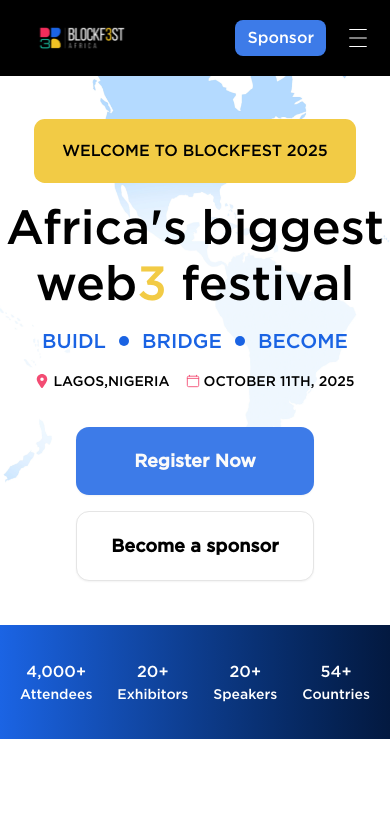
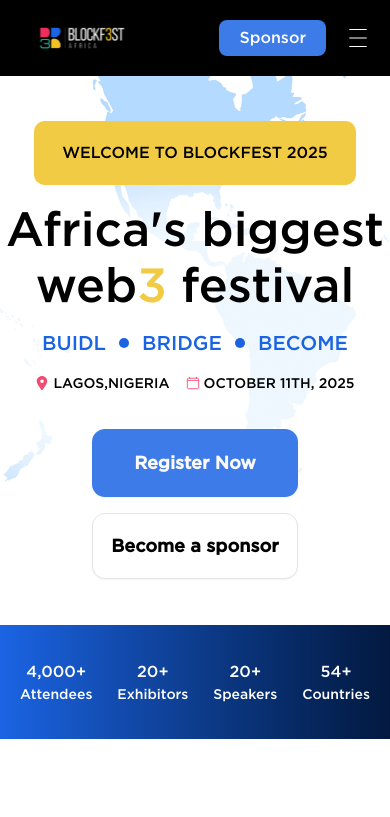
Before and after one commit to mandatedisrael/Blockfest-frontend, a Next.js app: page / in a window 390 px wide. Shown: the top 817 px of the page. Built offline with nearby package versions, Linux system fonts and the light colour scheme.

Commit message:
feat: changes

```diff
--- a/components/home/countdown-gallery.tsx
+++ b/components/home/countdown-gallery.tsx
@@ -21,7 +21,7 @@
           </div>
           <div className="bg-gray-300 rounded-[24px] h-[300px] lg:h-[446px] flex-1 lg:basis-[60%] overflow-hidden">
             <Image
-              src="/images/img2.webp"
+              src="/images/img7.webp"
               alt=""
               width={700}
               height={446}
--- a/components/home/hero.tsx
+++ b/components/home/hero.tsx
@@ -3,6 +3,7 @@
 import { IoCalendarClearOutline } from "react-icons/io5";
 import { Button } from "../ui/button";
 import React from "react";
+import Link from "next/link";
 
 export function HeroSection() {
   return (
@@ -36,12 +37,12 @@
           <Button className="font-semibold text-lg lg:text-[22px] rounded-[13px] p-[34px] w-full md:w-fit">
             Register Now
           </Button>
-          <Button
-            variant={"outline"}
-            className="font-semibold text-lg lg:text-[22px] rounded-[13px] p-[34px] w-full md:w-fit"
+          <Link
+            href="mailto:partnership@blockfestafrica.com"
+            className="font-semibold text-lg lg:text-[22px] rounded-[13px] p-[18px]  w-full md:w-fit  border bg-background shadow-xs hover:bg-accent hover:text-accent-foreground dark:bg-input/30 dark:border-input dark:hover:bg-input/50 text-black"
           >
             Become a sponsor
-          </Button>
+          </Link>
         </div>
       </div>
     </section>
--- a/components/home/partners.tsx
+++ b/components/home/partners.tsx
@@ -1,3 +1,4 @@
+import Link from "next/link";
 import { Button } from "../ui/button";
 import React from "react";
 
@@ -33,12 +34,12 @@
           <Button className="font-semibold text-lg xl:text-[22px] rounded-[13px] p-[34px] md:w-fit w-full border border-[#3D7BE8] bg-[#3D7BE8] text-white">
             Register Now
           </Button>
-          <Button
-            variant={"secondary"}
-            className="font-semibold text-lg xl:text-[22px] rounded-[13px] p-[34px] text-white border border-white md:w-fit w-full"
+          <Link
+            href="mailto:partnership@blockfestafrica.com"
+            className="font-semibold text-black text-lg lg:text-[22px] rounded-[13px] p-[18px]  w-full md:w-fit  border bg-background shadow-xs hover:bg-accent hover:text-accent-foreground dark:bg-input/30 dark:border-input dark:hover:bg-input/50"
           >
             Become a sponsor
-          </Button>
+          </Link>
         </div>
       </div>
     </section>
--- a/components/shared/navbar.tsx
+++ b/components/shared/navbar.tsx
@@ -1,35 +1,30 @@
+"use client";
 import Image from "next/image";
 import React from "react";
-import { Button } from "../ui/button";
 import { Menu } from "@/types";
-import Link from "next/link";
-import { Sheet, SheetClose, SheetContent,SheetTrigger } from "../ui/sheet";
+import { Sheet, SheetClose, SheetContent, SheetTrigger } from "../ui/sheet";
 import { CiMenuBurger } from "react-icons/ci";
 import { AiOutlineClose } from "react-icons/ai";
 import localFont from "next/font/local";
+import Link from "next/link";
 
 const Gotham = localFont({
   src: "../../app/fonts/Gotham-Medium.otf",
 });
 
 const navbarMenu: Menu[] = [
-  {
-    title: "Home",
-    path: "#home",
-  },
-  {
-    title: "About",
-    path: "#about",
-  },
-  {
-    title: "Speakers",
-    path: "#speakers",
-  },
-  {
-    title: "Contact",
-    path: "#contact",
-  },
+  { title: "Home", path: "home" },
+  { title: "About", path: "about" },
+  { title: "Speakers", path: "speakers" },
+  // removed Contact from here
 ];
+
+const scrollToSection = (id: string) => {
+  const el = document.getElementById(id);
+  if (el) {
+    el.scrollIntoView({ behavior: "smooth", block: "start" });
+  }
+};
 
 const Navbar = () => {
   return (
@@ -41,26 +36,35 @@
         alt="Logo"
         width={140}
         height={38}
-        className="xl:w-[140px] xl:h-[38px] xl:aspect-[140/38] aspect-[124/24] w-[124px] h-[24px]"
+        className="xl:w-[140px] xl:h-[38px] xl:aspect-[140/38] aspect-[124/24] w-[124px] h-[24px] "
       />
       <nav className="hidden md:flex items-center gap-x-[28px]">
         {navbarMenu.map((item) => (
-          <Link
+          <button
             key={item.title}
-            href={item.path}
+            onClick={() => scrollToSection(item.path)}
             className="text-base font-normal text-[#A4A4A4] hover:text-white transition-colors duration-300 ease-in-out"
           >
             {item.title}
-          </Link>
+          </button>
         ))}
+
+        {/* Contact mailto link */}
+        <Link
+          href="mailto:partnership@blockfestafrica.com"
+          className="text-base font-normal text-[#A4A4A4] hover:text-white transition-colors duration-300 ease-in-out"
+        >
+          Contact
+        </Link>
       </nav>
+
       <div className="flex items-center gap-x-5">
-        <Button
-          variant="default"
-          className="md:p-5 text-base font-medium text-white w-fit p-3"
+        <Link
+          href="mailto:partnership@blockfestafrica.com"
+          className="md:p-5 text-base font-medium text-white w-fit p-3 bg-[#3D7BE8]  shadow-xs hover:bg-[#6597ED] h-9 px-5 py-2 flex items-center justify-center rounded-md transition-colors duration-300 ease-in-out"
         >
           Sponsor
-        </Button>
+        </Link>
         <div className="flex md:hidden">
           <Sheet>
             <SheetTrigger asChild>
@@ -94,14 +98,24 @@
       <div className="flex flex-col gap-y-6 flex-grow">
         {navbarMenu.map((item) => (
           <SheetClose asChild key={item.title}>
-            <Link
-              href={item.path}
+            <button
+              onClick={() => scrollToSection(item.path)}
               className="text-lg font-medium text-[#A4A4A4] hover:text-white hover:underline transition w-fit"
             >
               {item.title}
-            </Link>
+            </button>
           </SheetClose>
         ))}
+
+        {/* Contact mailto link in mobile */}
+        <SheetClose asChild>
+          <a
+            href="mailto:user@gmail.com"
+            className="text-lg font-medium text-[#A4A4A4] hover:text-white hover:underline transition w-fit"
+          >
+            Contact
+          </a>
+        </SheetClose>
       </div>
     </div>
   );
```
